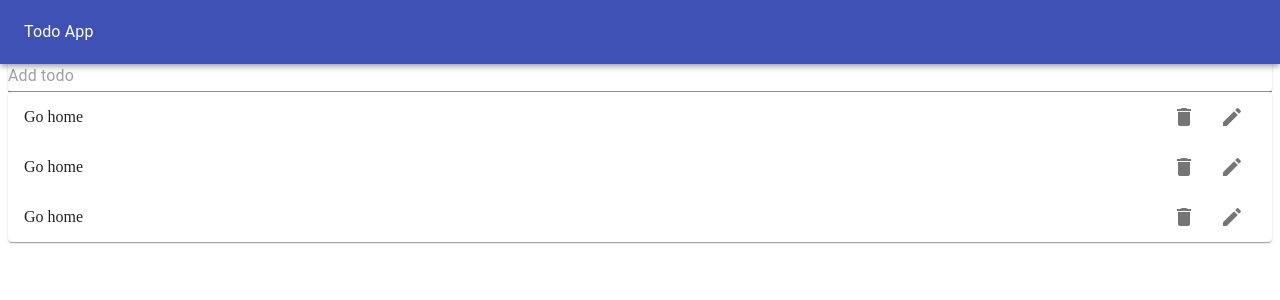
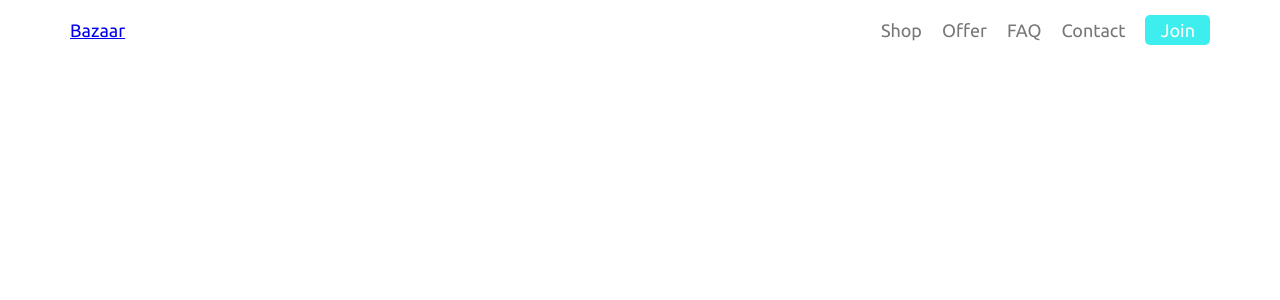
Before and after one commit to rafiurrafi/react-bootcamp, a React (Create React App) app: page / in a window 1280 px wide. Shown: the top 300 px of the page. Built offline with nearby package versions, Linux system fonts and the light colour scheme.

Commit message:
bazar - added new project and header

```diff
--- /dev/null
+++ b/src/bazaar/bazaarApp.jsx
@@ -0,0 +1,14 @@
+import React from "react";
+import Header from "./components/header";
+import "./styles/bazaarApp.scss";
+class BazaarApp extends React.Component {
+  render() {
+    return (
+      <div>
+        <Header />
+      </div>
+    );
+  }
+}
+
+export default BazaarApp;
--- /dev/null
+++ b/src/bazaar/components/header.jsx
@@ -0,0 +1,36 @@
+import React from "react";
+import { Link } from "react-router-dom";
+import "../styles/header.scss";
+
+const Header = (props) => {
+  return (
+    <header className="header">
+      <div className="container">
+        <Link to="/" className="logo">
+          Bazaar
+        </Link>
+        <nav className="main-nav">
+          <ul>
+            <li>
+              <Link to="/shop">Shop</Link>
+            </li>
+            <li>
+              <Link to="/Offer">Offer</Link>
+            </li>
+            <li>
+              <Link to="/FAQ">FAQ</Link>
+            </li>
+            <li>
+              <Link to="/Contact">Contact</Link>
+            </li>
+            <li>
+              <Link to="/Join">Join</Link>
+            </li>
+          </ul>
+        </nav>
+      </div>
+    </header>
+  );
+};
+
+export default Header;
--- /dev/null
+++ b/src/bazaar/styles/bazaarApp.scss
@@ -0,0 +1,21 @@
+@import url("https://fonts.googleapis.com/css2?family=Ubuntu:ital,wght@0,300;0,400;0,700;1,300&display=swap");
+* {
+  margin: 0;
+  padding: 0;
+  box-sizing: border-box;
+}
+html {
+  font-size: 62.5%;
+}
+body {
+  font-family: "Ubuntu", sans-serif;
+  font-weight: 400;
+  font-size: 1.8rem;
+}
+.container {
+  max-width: 114rem;
+  margin: 0 auto;
+}
+:root {
+  --primary-color: rgb(62, 238, 238);
+}
--- /dev/null
+++ b/src/bazaar/styles/header.scss
@@ -0,0 +1,35 @@
+.header {
+  padding: 2rem 0;
+  .container {
+    display: flex;
+    justify-content: space-between;
+    align-items: center;
+  }
+}
+.main-nav {
+  ul {
+    list-style: none;
+    li {
+      display: inline-block;
+      &:not(:first-of-type) {
+        margin-left: 20px;
+      }
+      &:last-of-type {
+        a {
+          background-color: var(--primary-color);
+          color: white;
+          padding: 0.5rem 1.5rem;
+          border-radius: 0.5rem;
+        }
+      }
+      a {
+        color: #777;
+        text-decoration: none;
+        transition: color 0.3s;
+        &:hover {
+          color: var(--primary-color);
+        }
+      }
+    }
+  }
+}
--- a/src/index.js
+++ b/src/index.js
@@ -1,13 +1,15 @@
 import ReactDOM from "react-dom";
 // import App from "./app";
 import { BrowserRouter } from "react-router-dom";
-import PractiseApp from "./practise/practiseApp";
+import BazaarApp from "./bazaar/bazaarApp";
+// import PractiseApp from "./practise/practiseApp";
 // import AmazonApp from "./amazon/amazonApp";
 ReactDOM.render(
   <BrowserRouter>
     {/* <App /> */}
     {/* <AmazonApp /> */}
-    <PractiseApp />
+    {/* <PractiseApp /> */}
+    <BazaarApp />
   </BrowserRouter>,
   document.querySelector("#root")
 );
--- a/src/practise/practiseApp.jsx
+++ b/src/practise/practiseApp.jsx
@@ -2,11 +2,7 @@ import React from "react";
 import TodoApp from "./components/todo/todoApp";
 
 const PractiseApp = (props) => {
-  return (
-    <div>
-      <TodoApp />
-    </div>
-  );
+  return <div>{/* <TodoApp /> */}</div>;
 };
 
 export default PractiseApp;
```
Also changed, not shown: src/bazaar/styles/abstracts/_variables.scss (added).
